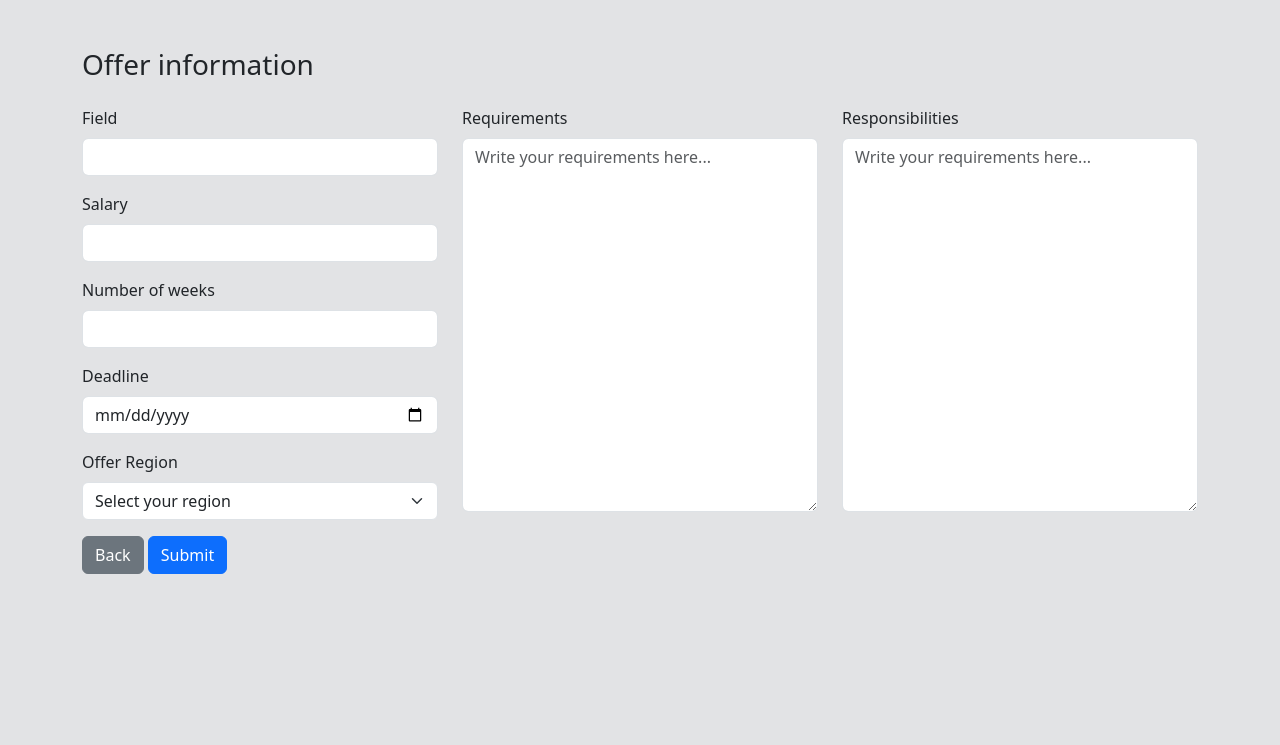
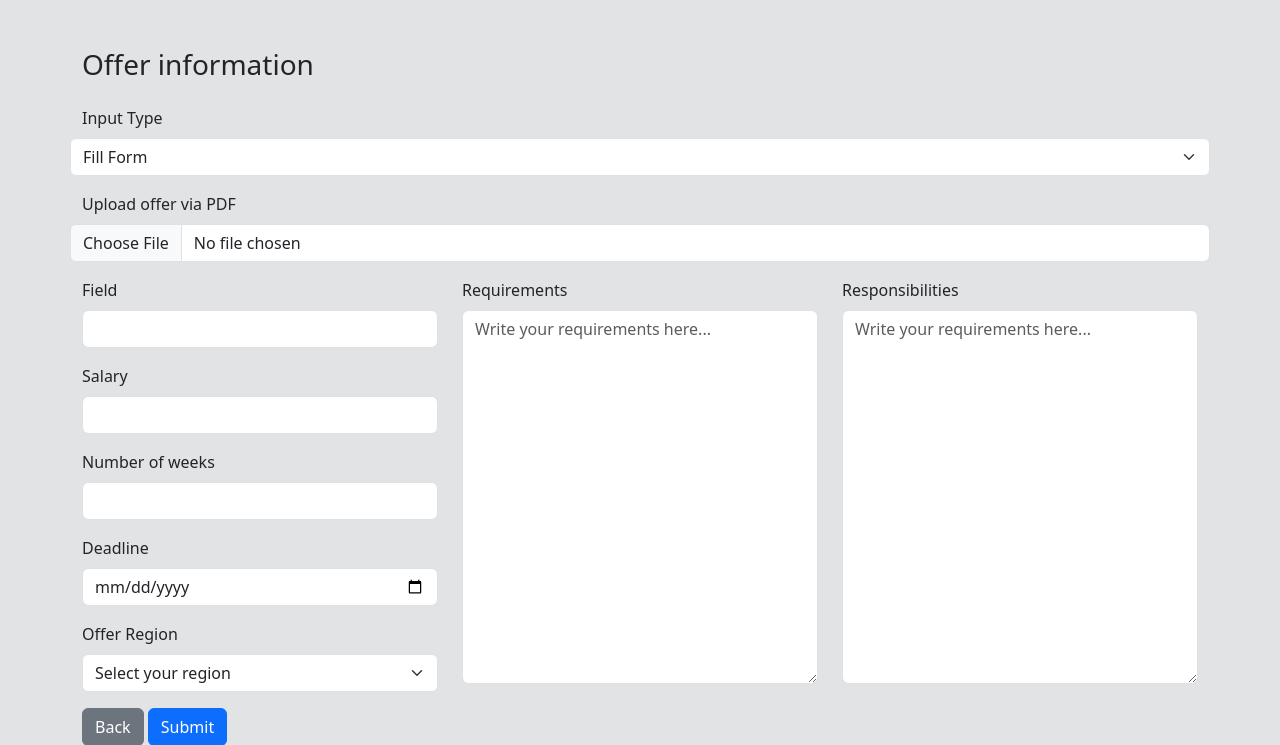
Before and after one commit to kasap-ot/thesis-project, a FastAPI app: page /offers-create in a window 1280 px wide. Shown: the part 54-799 px from the top of the page. Before the commit the page ends 628 px from the top, so only its background shows below. Run offline with FastAPI, Linux system fonts and the light colour scheme; parts of the project's set-up code (start-up, migrations or seed data) failed here and were passed over; some libraries are stand-ins or nearby versions.

Commit message:
Add PDF field for creating offers

```diff
--- a/static/js/access.js
+++ b/static/js/access.js
@@ -1,4 +1,4 @@
-async function access(url, method, data)
+async function access(url, method, data, isFormData = false)
 /**
  * After the user has successfully logged in and
  * saved his JWT in the session storage, the user
@@ -18,15 +18,21 @@ async function access(url, method, data)
     }
 
     try {
+        const headers = {'Authorization': `Bearer ${token}`}
+
+        let body = data
+
+        if (!isFormData) {
+            headers['Content-Type'] = 'application/json'
+            body = JSON.stringify(data)
+        }
+
         const response = await fetch(
             url,
             {
                 method: method,
-                headers: {
-                    'Authorization': `Bearer ${token}`,
-                    'Content-Type': 'application/json',
-                },
-                body: JSON.stringify(data)
+                headers: headers,
+                body: body,
             }
         );
 
--- a/templates/offer-create.html
+++ b/templates/offer-create.html
@@ -5,6 +5,19 @@
 <h3 class="mb-4">Offer information</h3>
 
 <form>
+    <div class="row mb-3">
+        <label class="form-label">Input Type</label>
+        <select class="form-select" id="inputTypeSelect">
+            <option value="form" selected>Fill Form</option>
+            <option value="pdf">Upload PDF</option>
+        </select>
+    </div>
+
+    <div class="row mb-3">
+        <label class="form-label">Upload offer via PDF</label>
+        <input type="file" class="form-control" id="pdfInput" accept="application/pdf">
+    </div>
+
     <div class="row">
         <div class="col">
             <div class="mb-3">
@@ -63,6 +76,14 @@
     document.getElementById("submitBtn").addEventListener("click", async (event) => {
         event.preventDefault()
 
+        // Check the selected input type
+
+        const inputType = document.getElementById("inputTypeSelect").value
+        const companyId = sessionStorage.getItem("companyId")
+
+        // Create offer through file upload
+
+        if (inputType == "form") {
             const field = document.getElementById("fieldInput").value
             const salary = document.getElementById("salaryInput").value
             const numWeeks = document.getElementById("numWeeksInput").value
@@ -70,9 +91,8 @@
             const requirements = document.getElementById("requirementsInput").value
             const responsibilities = document.getElementById("responsibilitiesInput").value
             const regionId = document.getElementById("regionInput").value
-        const companyId = sessionStorage.getItem("companyId")
 
-        newOffer = {
+            const newOffer = {
                 field: field,
                 salary: salary,
                 num_weeks: numWeeks,
@@ -84,6 +104,19 @@
             }
 
             await access("/offers", "POST", newOffer)
+        }
+
+        // Create offer through form fields
+
+        else if (inputType == "pdf") {
+            const pdf = document.getElementById("pdfInput").files[0]
+            const formData = new FormData()
+            formData.append("company_id", companyId)
+            formData.append("pdf", pdf)
+
+            await access("/offers", "POST", formData, true)
+        }
+
         await access(`/companies/${companyId}/offers`, "GET")
     })
 </script>
```
Lines whose indentation alone changed are shown as unchanged.
